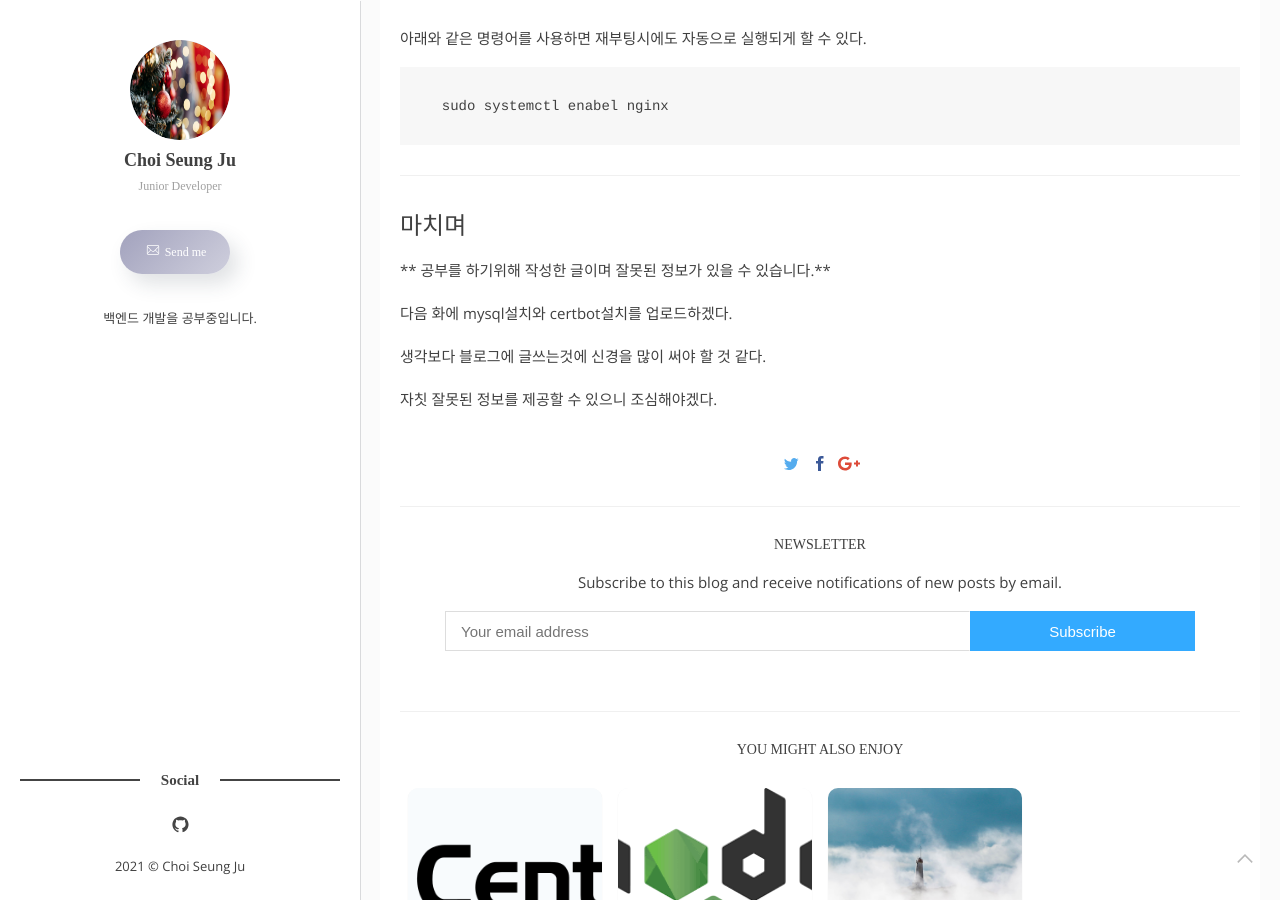
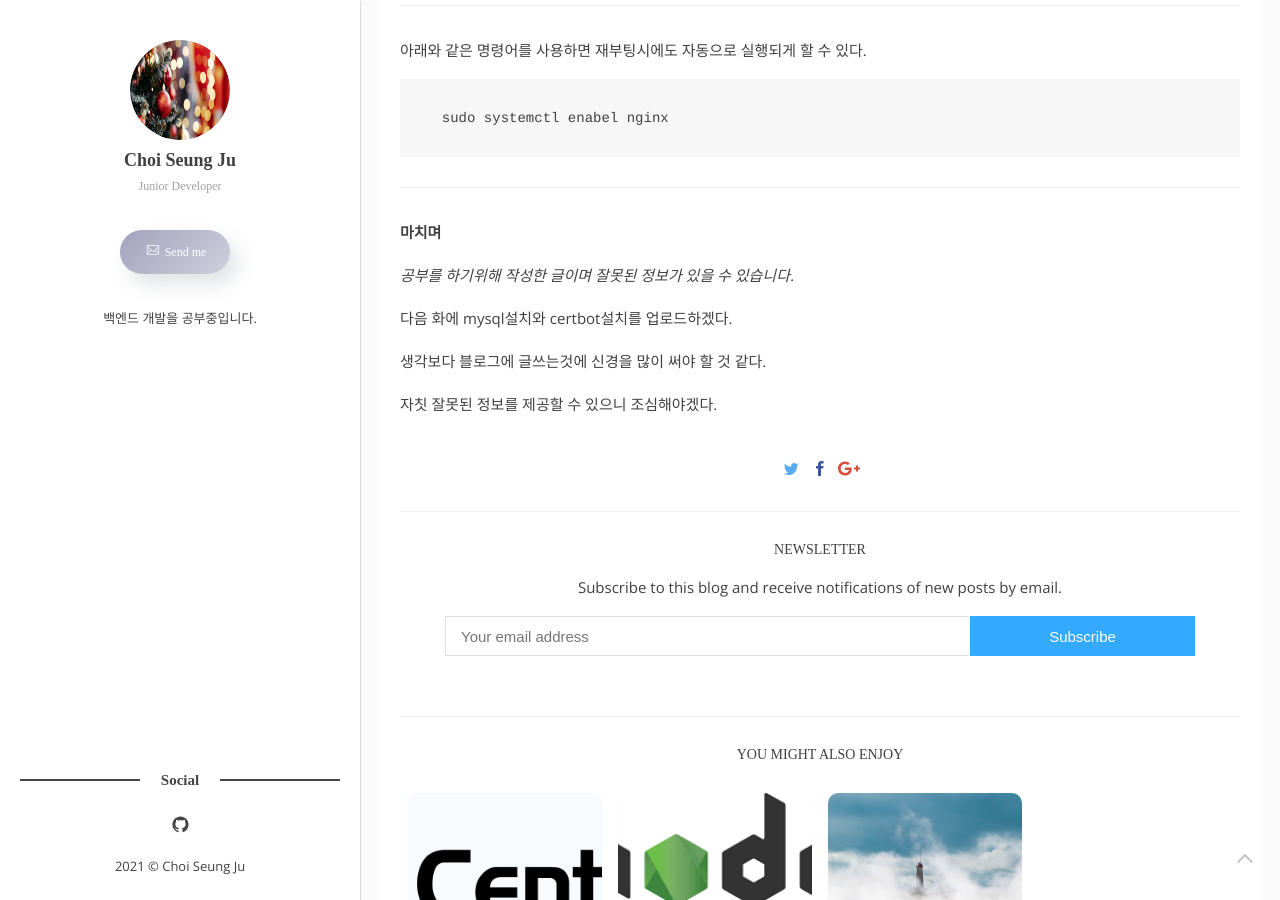
Before and after one commit to VictoryJu/VictoryJu.github.io, a Jekyll site: the page built from _posts/2021-03-01-Centos8.markdown, in a window 1280 px wide and 900 px high, scrolled down 1483 px. Built offline with Jekyll 4.4.1, drawn with Linux system fonts in a browser that asks for light colours; some web fonts are replaced; comment, search, counter and statistics services are not loaded.

Commit message:
modify: 강조

```diff
--- a/_posts/2021-03-01-Centos8.markdown
+++ b/_posts/2021-03-01-Centos8.markdown
@@ -26,14 +26,14 @@
 
 ***
 
-#### Nginx 방화벽 설정
+### Nginx 방화벽 설정
 ![]({{site.baseurl}}/images/mydeal/영구적으로-포트를-추가한다-방화벽설정.PNG)
 ![]({{site.baseurl}}/images/mydeal/https-방화벽.PNG)
 ![]({{site.baseurl}}/images/mydeal/mysql-방화벽.PNG)
 
 ***
 
-#### 방화벽 설정 후 반드시 reload
+### 방화벽 설정 후 반드시 reload
 ![]({{site.baseurl}}/images/mydeal/방화벽-reload.PNG)
 
 ***
@@ -46,9 +46,9 @@
 
 ***
 
-### 마치며
+**마치며**
 
-** 공부를 하기위해 작성한 글이며 잘못된 정보가 있을 수 있습니다.**
+*공부를 하기위해 작성한 글이며 잘못된 정보가 있을 수 있습니다.*
 
 다음 화에 mysql설치와 certbot설치를 업로드하겠다.
 
```
